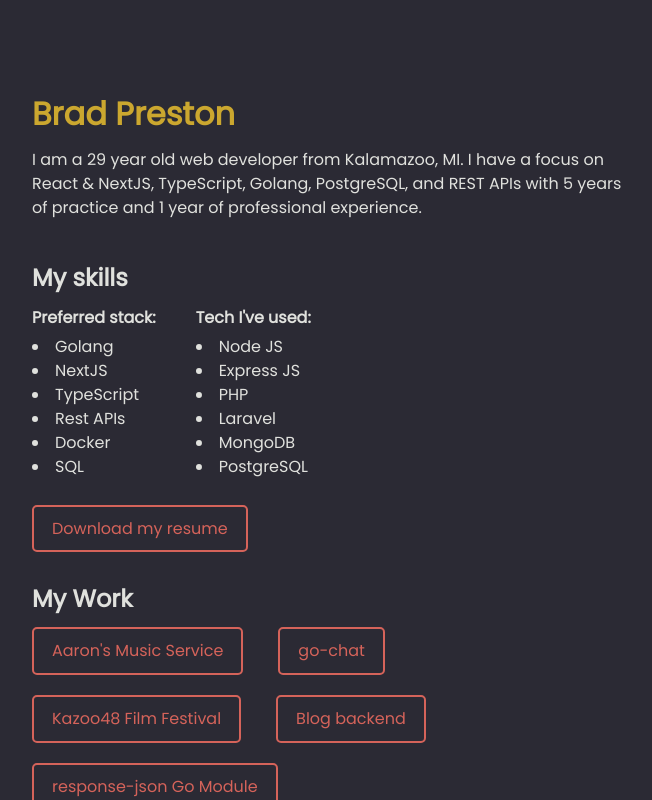
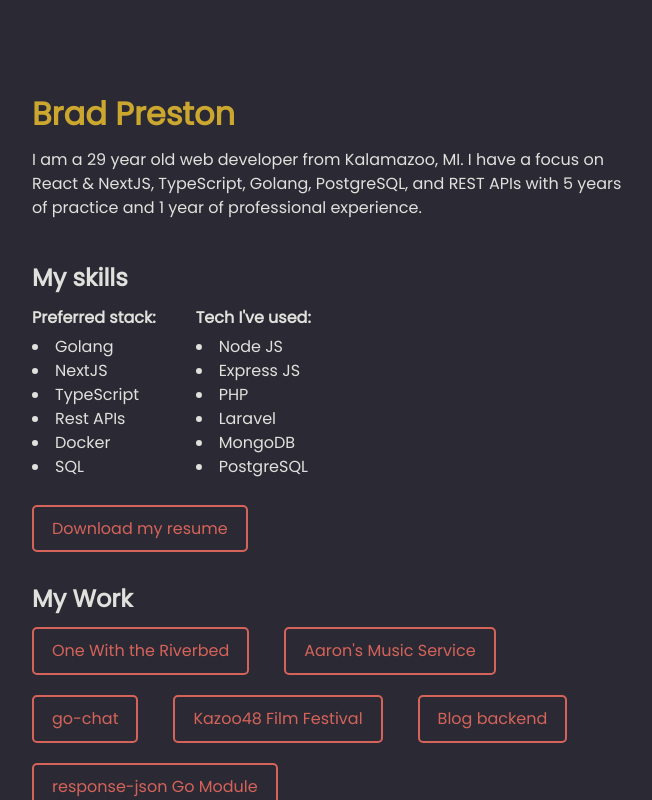
Before and after one commit to BradPreston/backend-portfolio, a Next.js app: page / in a window 1280 px wide. Shown: the top 800 px of the page, without its empty margins (308-960 px from the left). Built offline with nearby package versions, Linux system fonts and the light colour scheme.

Commit message:
added one with the riverbed to projects

```diff
--- a/components/portfolio/Projects.ts
+++ b/components/portfolio/Projects.ts
@@ -1,12 +1,22 @@
 import Project from '../../interfaces/Project';
 
 const Projects: Project[] = [
+  {
+    name: "One With the Riverbed",
+    link: "https://onewiththeriverbed.com",
+    bio: "This website is for a band out of Kalamazoo, MI.",
+    part: "I designed, built, and currently host the site",
+    challenges: "This was my first time using both Tailwind and ReCAPTCHA. Configuring ReCAPTCHA took some figuring, but eventually got it to work. Tailwind was pretty straight forward, but I only scratched the surface of what it can really do.",
+    stack: ["NextJS", "TypeScript", "Tailwind", "CSS Modules", "Vercel"],
+    key: '0oanh3g',
+    slug: "one-with-the-riverbed"
+  },
   {
     name: "Aaron's Music Service",
     link: "https://aaronsmusicservice.com",
     bio: "This is a simple website I built and maintain for a local luthier",
     part: "I designed, built, and currently host the site",
-    challenges: "I'm not a strong designer, so that was a challenge for me. One of the main challenges was trying to make a site that felt modern, but not confusing to the older generations as they are the ones who use the site the most",
+    challenges: "I'm not a strong designer, so that was a challenge for me. One of the main challenges was trying to make a site that felt modern, but not confusing to the older generations as they are the ones who use the site the most.",
     stack: ["Svelte", "SCSS", "Render"],
     key: 'aeigh93',
     slug: "aarons-music-service"
```
